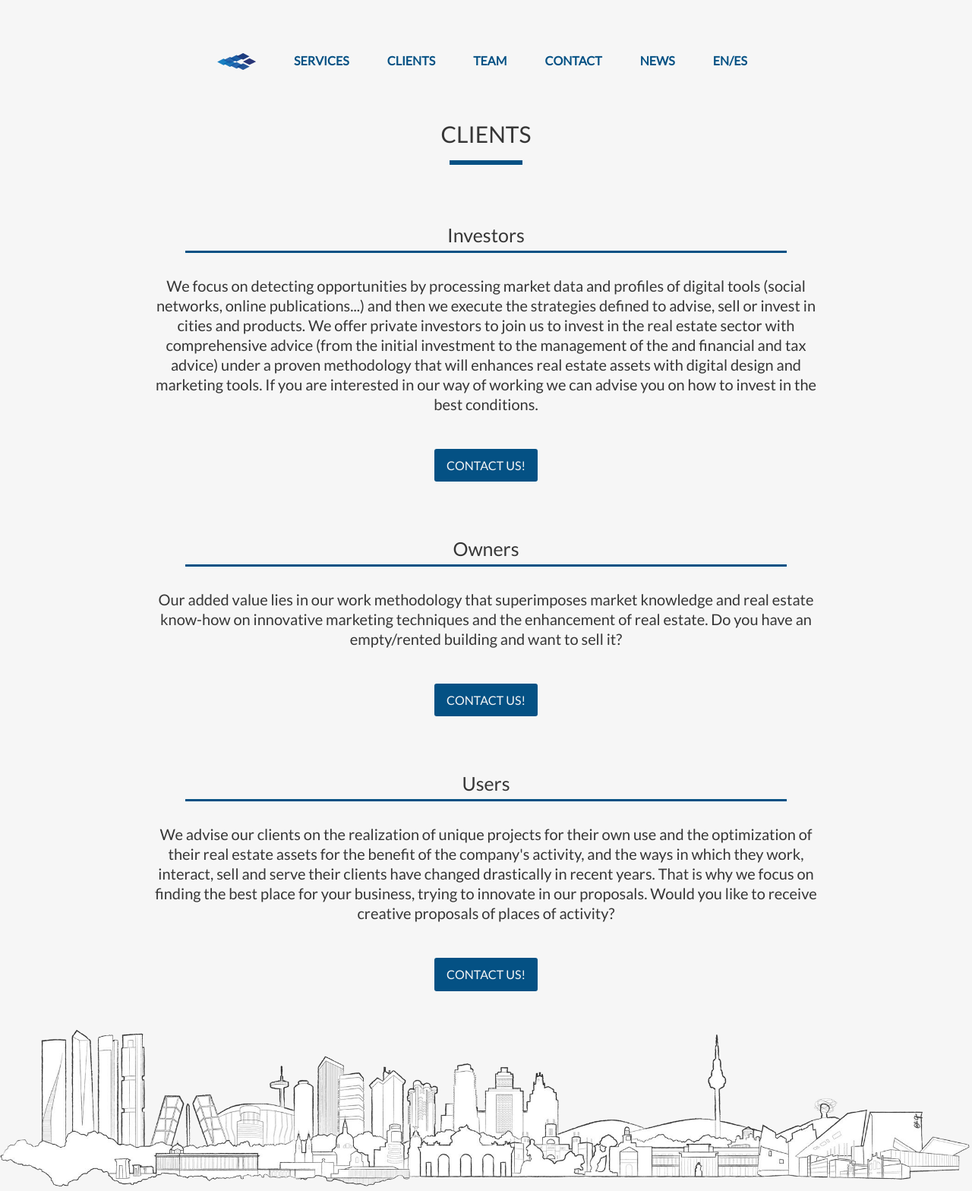
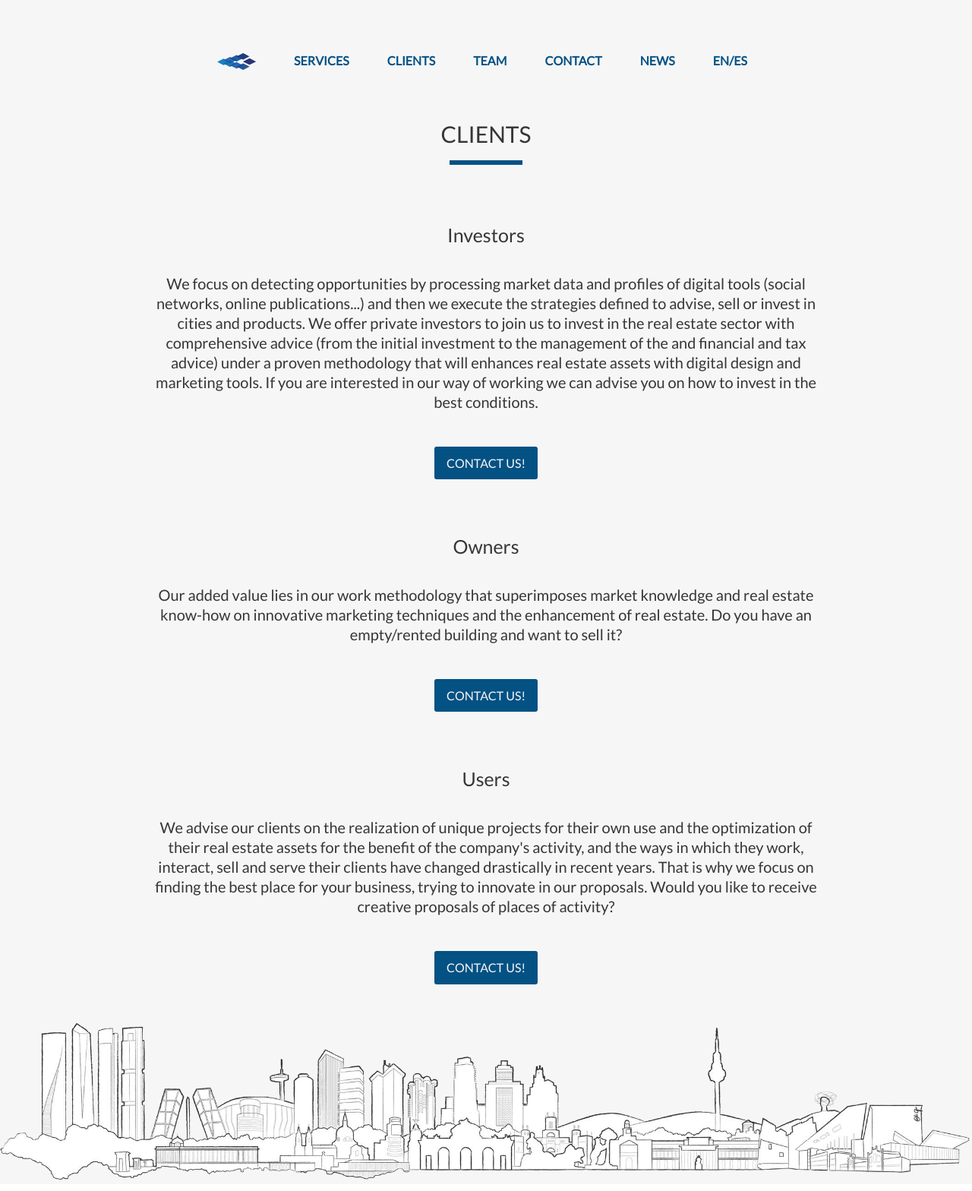
Before and after one commit to cserron/iremcap, a Jekyll site: the page built from clients.md, in a window 1280 px wide. Shown: the whole page at 76% size. Built offline with Jekyll 4.4.1, drawn with Linux system fonts in a browser that asks for light colours.

Commit message:
Sub-títulos sin separador en Clientes.

```diff
--- a/_data/page__clients.yml
+++ b/_data/page__clients.yml
@@ -1,5 +1,5 @@
 en:
-  title: CLIENTS
+  title: Clients
 
   clients:
     - title: Investors
@@ -31,7 +31,7 @@ en:
         link: /contact
 
 es:
-  title: CLIENTES
+  title: Clientes
 
   clients:
     - title: Inversores
--- a/_includes/common/page_title.html
+++ b/_includes/common/page_title.html
@@ -1,5 +1,5 @@
 {% if include.title %}
-<section class="{{include.container-classes}}">
-    <h1 class="{{include.title-classes}}">{{include.title}}</h1>
+<section class="{{ include.container-classes }}">
+  <h1 class="{{ include.title-classes }}">{{ include.title }}</h1>
 </section>
 {% endif %}
--- /dev/null
+++ b/_sass/_titles.scss
@@ -0,0 +1,14 @@
+.title {
+  color: $black;
+  font-size: 30px;
+  text-transform: uppercase;
+
+  &:after {
+    content: "\A";
+    display: block;
+    margin: 20px auto 0;
+    width: 80%;
+    height: 6px;
+    background-color: $blue;
+  }
+}
--- a/_sass/pages/_clients.scss
+++ b/_sass/pages/_clients.scss
@@ -7,12 +7,6 @@
   flex-direction: column;
   align-items: center;
   justify-content: flex-start;
-}
-
-.title {
-  font-size: 30px;
-  color: $black;
-  text-transform: uppercase;
 }
 
 .clients {
@@ -36,7 +30,6 @@
     &--sub-title {
       color: $black;
       font-size: 25px;
-      border-bottom: 3px solid $blue;
       width: 90%;
       margin: 0 auto;
       padding-bottom: 8px;
--- a/_sass/pages/_services.scss
+++ b/_sass/pages/_services.scss
@@ -7,20 +7,6 @@
   flex-direction: column;
   align-items: center;
   justify-content: flex-start;
-}
-
-.title {
-  font-size: 30px;
-  color: $black;
-
-  &:after {
-    content: "\A";
-    display: block;
-    margin: 20px auto 0;
-    width: 80%;
-    height: 6px;
-    background-color: $blue;
-  }
 }
 
 .services {
--- a/assets/main.scss
+++ b/assets/main.scss
@@ -10,6 +10,7 @@
 @import "mixins";
 @import "fontawesome-v5.0.10/fa-brands";
 
+@import "titles";
 @import "cta-button";
 
 @import "header/header";
```
